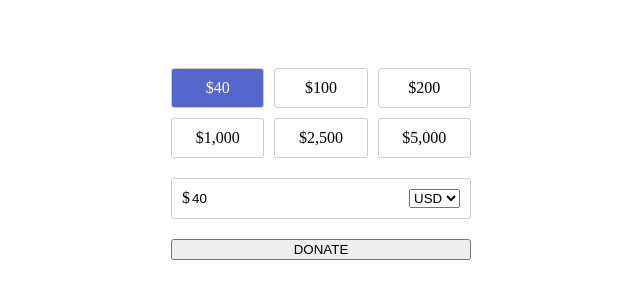
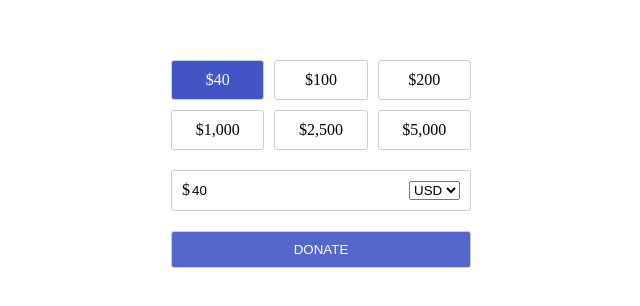
Before and after one commit to nikolayemrikh/donate, a Vue app in the folder packages/frontend/: page / in a window 1280 px wide. Shown: the part 236-542 px from the top of the page, without its empty margins (319-959 px from the left). Built offline with nearby package versions, Linux system fonts and the light colour scheme.

Commit message:
Красит кнопку

```diff
--- a/packages/frontend/src/components/DonateForm.vue
+++ b/packages/frontend/src/components/DonateForm.vue
@@ -18,7 +18,9 @@
       </select>
     </div>
 
-    <button class="submit-button" type="submit">donate</button>
+    <div>
+      <button class="submit-button" type="submit" :disabled="!currentAmount">donate</button>
+    </div>
   </form>
 </template>
 
@@ -72,6 +74,9 @@ export default class DonateForm extends Vue {
 </script>
 
 <style scoped lang="scss">
+$textColor: #ffffff;
+$activeColor: #5667cb;
+
 .donate {
   display: grid;
   width: 300px;
@@ -81,9 +86,6 @@ export default class DonateForm extends Vue {
 }
 
 .presets {
-  $textColor: #ffffff;
-  $bgColor: #5667cb;
-
   display: grid;
   margin: 0;
   padding: 0;
@@ -95,10 +97,14 @@ export default class DonateForm extends Vue {
     position: fixed;
     width: 0;
 
-    &:checked + label,
+    &:checked + label {
+      color: $textColor;
+      background-color: darken($activeColor, 5%);
+    }
+
     &:active + label {
-      background-color: $bgColor;
       color: $textColor;
+      background-color: lighten($activeColor, 5%);
     }
   }
 
@@ -110,14 +116,28 @@ export default class DonateForm extends Vue {
     text-align: center;
 
     &:hover {
-      background-color: lighten($bgColor, 10%);
+      background-color: lighten($activeColor, 10%);
       color: $textColor;
     }
   }
 }
 
 .submit-button {
+  width: 100%;
+  padding: 10px;
   text-transform: uppercase;
+  border: 1px solid #cccccc;
+  border-radius: 3px;
+  color: $textColor;
+  background-color: $activeColor;
+
+  &:hover {
+    background-color: lighten($activeColor, 5%);
+  }
+
+  &:active {
+    background-color: darken($activeColor, 5%);
+  }
 }
 
 .input-group {
```
